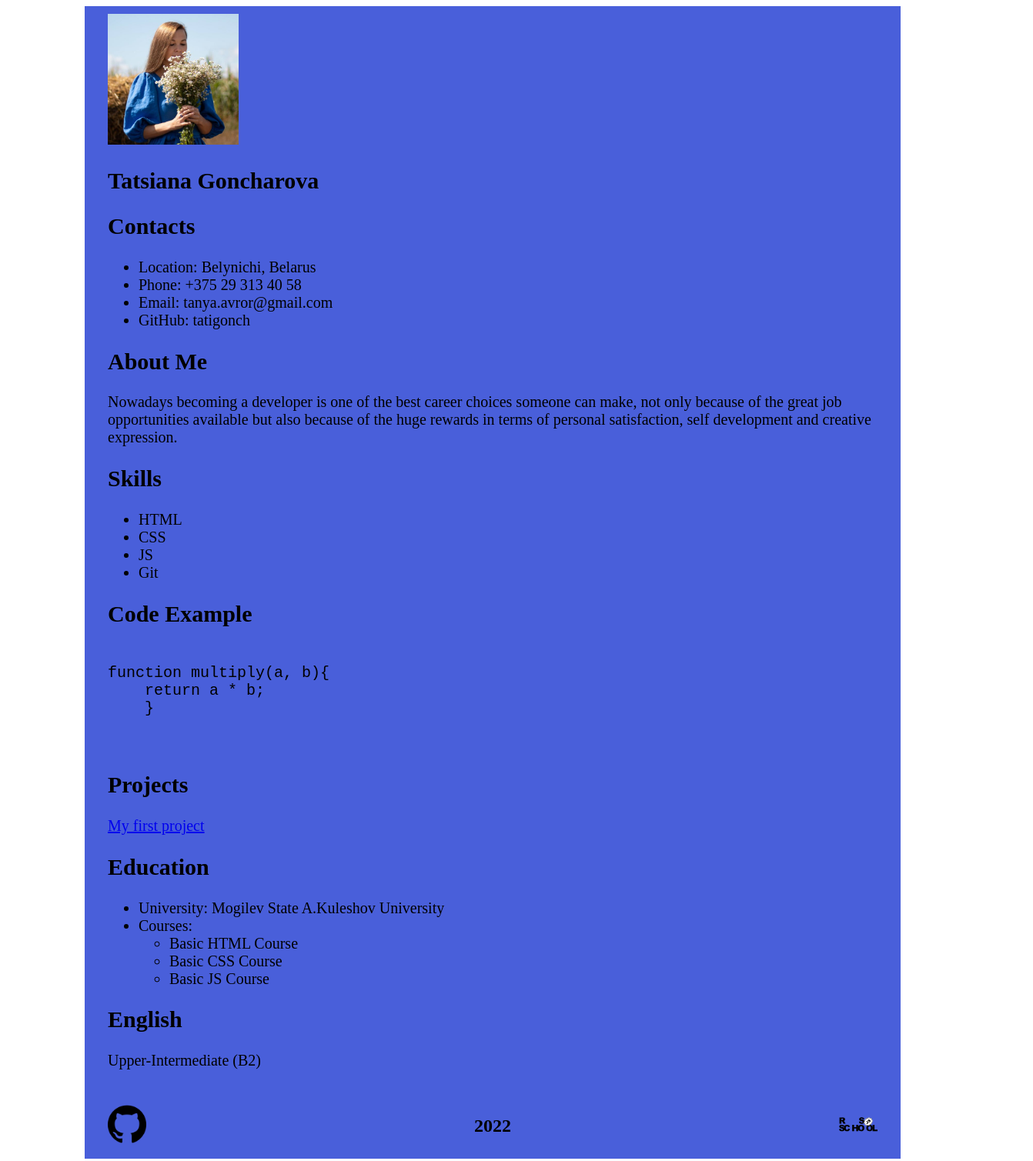
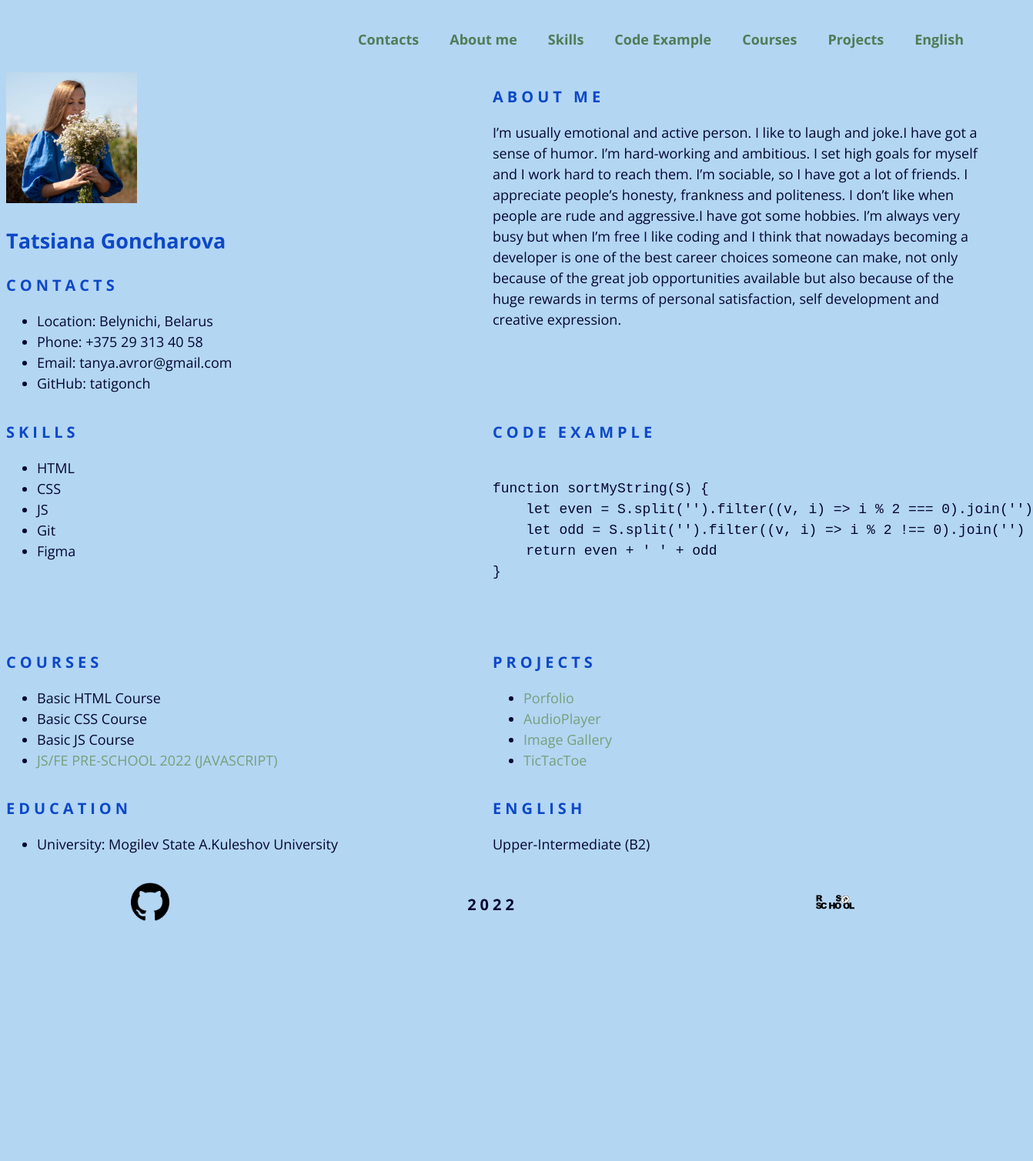
Before and after one commit to tatigonch/rsschool-cv, a plain HTML site: page index.html in a window 1280 px wide. Shown: the whole page at 77% size, 1342 px wide, since content can reach past the window. After the commit the page ends 1230 px from the top, so only its background shows below. Drawn offline with nearby package versions, Linux system fonts and the light colour scheme.

Commit message:
feat: add new cv

```diff
--- a/index.html
+++ b/index.html
@@ -5,13 +5,30 @@
     <meta http-equiv="X-UA-Compatible" content="IE=edge">
     <meta name="viewport" content="width=device-width>, initial-scale=1.0">
     <link href="styles/style.css" rel="stylesheet"/>
+    <link rel="preconnect" href="https://fonts.googleapis.com">
+    <link rel="preconnect" href="https://fonts.gstatic.com" crossorigin>
+    <link href="https://fonts.googleapis.com/css2?family=Open+Sans:wght@300;700&display=swap" rel="stylesheet">
+    <link rel="icon" href="assets/img/favicon.ico">
     <title>CV</title>
 </head>
 <body>
+    <header  class = "header">
+        <nav class="nav">
+            <ul class="nav-list">
+              <li class="nav-item"><a href="#contacts" class="nav-link">Contacts</a></li>
+              <li class="nav-item"><a href="#aboutMe" class="nav-link">About me</a></li>
+              <li class="nav-item"><a href="#skills" class="nav-link">Skills</a></li>
+              <li class="nav-item"><a href="#codeExample" class="nav-link">Code Example</a></li>
+              <li class="nav-item"><a href="#courses " class="nav-link">Courses </a></li>
+              <li class="nav-item"><a href="#projects" class="nav-link">Projects</a></li>
+              <li class="nav-item"><a href="#english" class="nav-link">English</a></li>
+            </ul>
+        </nav>
+    </header>
     <main class="main">
-    <div class="container">
-        <section class="photo">
-        <img src="images/photo.jpg" alt="photo"  width="170" height="170">
+    <div class="main-container">
+        <section class="contacts" id="contacts">
+        <img src="assets/img/photo.jpg" alt="photo"  width="170" height="170">
         <h1>Tatsiana Goncharova</h1>
         <h2>Contacts</h2>
         <ul>
@@ -21,47 +38,61 @@
             <li>GitHub: tatigonch</li>
         </ul>
         </section>
-        <section class="aboutMe">
+        <section class="aboutMe" id="aboutMe">
             <h2>About Me</h2>
-            <p>Nowadays becoming a developer is one of the best career choices someone can make, not only because of the great job opportunities available but also because of the huge rewards in terms of personal satisfaction, self development and creative expression.</p>
+            <p>I’m usually emotional and active person.  I like to laugh and joke.I have got a sense of humor. I’m hard-working and ambitious. I set high goals for myself and I work hard to reach them. I’m sociable, so I have got a lot of friends. I appreciate people’s honesty, frankness and politeness. I don’t like when people are rude and aggressive.I have got some hobbies. I’m always very busy but when I’m free I like coding and I think that nowadays becoming a developer is one of the best career choices someone can make, not only because of the great job opportunities available but also because of the huge rewards in terms of personal satisfaction, self development and creative expression.
+            </p>
         </section>
-        <section class="skills">
+        <section class="skills" id="skills">
             <h2>Skills</h2>
             <ul>
                 <li>HTML</li>
                 <li>CSS</li>
                 <li>JS</li>
                 <li>Git</li>
+                <li>Figma</li>
             </ul>
 
         </section>
-        <section class="codeExample">
+        <section class="codeExample" id="codeExample">
             <h2>Code Example</h2>
             <pre>
                 <code>
-function multiply(a, b){
-    return a * b;
-    }
+function sortMyString(S) {
+    let even = S.split('').filter((v, i) => i % 2 === 0).join('')
+    let odd = S.split('').filter((v, i) => i % 2 !== 0).join('')
+    return even + ' ' + odd
+}
                 </code>
             </pre>
         </section>
-        <section class="projects">
+
+        <section id="courses">
+            <h2>Courses</h2>
+            <ul>
+                <li>Basic HTML Course</li>
+                <li>Basic CSS Course</li>
+                <li>Basic JS Course</li>
+                <li><a class="link" href="assets\8i23csch.pdf">JS/FE PRE-SCHOOL 2022 (JAVASCRIPT)</a></li>
+            </ul>
+
+        </section>
+        <section class="projects" id="projects">
             <h2>Projects</h2>
-            <a href="https://tatigonch.github.io/rsschool-cv/">My first project</a>
+            <ul>
+                <li><a class="link" href="https://rolling-scopes-school.github.io/tatigonch-JSFEPRESCHOOL/portfolio/">Porfolio</a></li>
+                <li><a class="link" href="https://rolling-scopes-school.github.io/tatigonch-JSFEPRESCHOOL/audioplayer/">AudioPlayer</a></li>
+                <li><a class="link" href="https://rolling-scopes-school.github.io/tatigonch-JSFEPRESCHOOL/image-gallery/">Image Gallery</a></li>
+                <li><a class="link" href="https://rolling-scopes-school.github.io/tatigonch-JSFEPRESCHOOL/tic-tac-toe/">TicTacToe</a></li>
+            </ul>
         </section>
-        <section class="education">
+        <section class="education" id="education">
             <h2>Education</h2>
             <ul>
                 <li>University: Mogilev State A.Kuleshov University</li>
-                <li>Courses:</li>
-                <ul>
-                <li>Basic HTML Course</li>
-                <li>Basic CSS Course</li>
-                <li>Basic JS Course</li>
-            </ul>
             </ul>
         </section>
-        <section class="english">
+        <section class="english" id="english">
          <h2>English</h2>
          <p>Upper-Intermediate (B2)</p>
          </section>
@@ -70,14 +101,14 @@ function multiply(a, b){
 <footer>
     <div class="container2">
     <div class="link">
-        <p><a href="https://github.com/tatigonch"><img src="images/github.png" width="50"
+        <p><a href="https://github.com/tatigonch"><img src="assets/img/github.png" width="50"
             height="50"></a></p>
     </div>
     <div class="link2">
-    <h2>2022</h2>
+    <h2 class="year">2022</h2>
 </div>
 <div class="link3">
-    <p><a href="https://rs.school/js/"><img src="images/rs_school_js.svg" width="50"
+    <p><a href="https://rs.school/js/"><img src="assets/img/rs_school_js.svg" width="50"
         height="50"></a></p>
 </div>
 </div>
--- a/styles/style.css
+++ b/styles/style.css
@@ -1,18 +1,95 @@
-.container {
-  width: 1000px;
-  margin: 0 auto;
-  padding: 10px 30px;
-  background-color:rgb(73, 95, 218);
-  font-size: 20px;
-}
 
 .container2 {
   display: flex;
   width: 1000px;
   margin: 0 auto;
   padding: 0px 30px;
-  background-color:rgb(73, 95, 218);
+  background-color:rgb(179, 214, 243);
   flex-direction: row;
   justify-content: space-between;
   align-items: center;
+
 }
+body {
+  font-family: 'Open Sans', sans-serif;
+  font-size: 18px;
+  font-weight: 400;
+  line-height: 1.5;
+  color: #050633;
+  min-height: 100vh;
+  display: flex;
+  flex-direction: column;
+  justify-content: space-between;
+  background-color:rgb(179, 214, 243);
+}
+* {
+  box-sizing: border-box;
+}
+.nav-list {
+  display: flex;
+  justify-content: flex-end;
+  align-items: center;
+  list-style: none;
+}
+.nav-link {
+  font-family: 'Open Sans', sans-serif;
+  font-weight: 700;
+  padding: 0 20px;
+  line-height: 50px;
+  transition: .3s;
+  text-decoration: none;
+  color: #507c56;
+  transition: color 0.5s;
+}
+html {
+  scroll-behavior: smooth;
+}
+.section-item a {
+  color: #75a07b;
+  text-decoration: none;
+  transition: color 0.5s;
+}
+.section-item a:hover {
+  color: #4d2323;
+}
+.main-container {
+  display: flex;
+  flex-wrap: wrap;
+}
+
+
+section {
+  width: 50%;
+}
+@media (max-width: 768px) {
+  .section {
+    width: 100%;
+  }
+}
+h2{
+  font-size: 20px;
+  font-weight: 600;
+  text-transform: uppercase;
+  letter-spacing: 5px;
+  color: #0d48c7;
+}
+h1{
+  color: #0d48c7;
+}
+.link {
+  text-decoration: none;
+  font-weight: 400;
+  color: #75a07b;
+  transition: color 0.5s;
+}
+
+.nav-link:hover {
+  color: #0e2211;
+}
+.link:hover {
+  color: #050633;
+}
+
+.year {
+  color: #050633;
+}
```
Also changed, not shown: assets/img/favicon.ico (added), assets/img/github.png (renamed from images/github.png), assets/img/photo.jpg (renamed from images/photo.jpg), assets/img/rs_school_js.svg (renamed from images/rs_school_js.svg), 1 other file.
